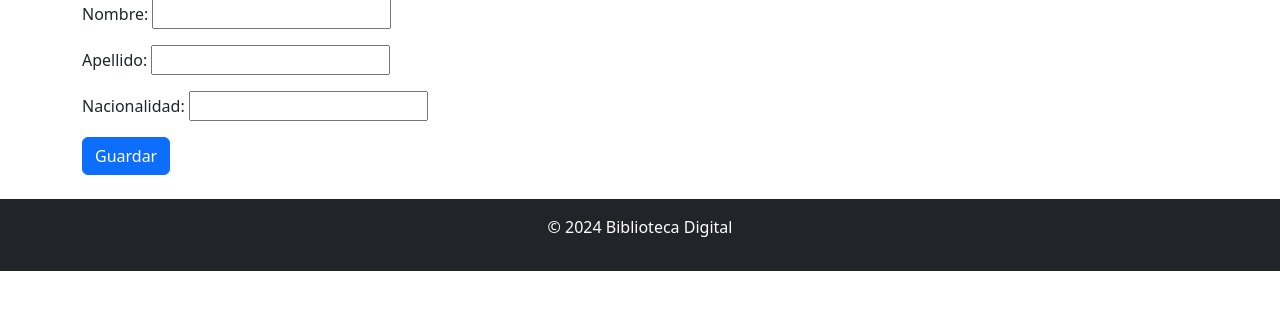
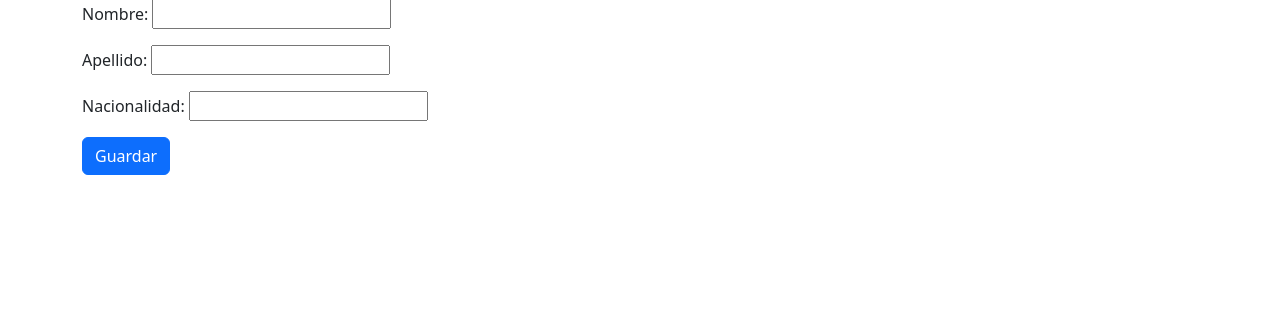
Before and after one commit to lfrazzetto/Tercera-pre-entrega-FrazzettoLucas, a Django app: page /agregar_autor/ in a window 1280 px wide. Shown: the part 183-493 px from the top of the page. Run offline with Django 4.2, Linux system fonts and the light colour scheme.

Commit message:
actualizando el file base.html

```diff
--- a/biblioteca/templates/biblioteca/base.html
+++ b/biblioteca/templates/biblioteca/base.html
@@ -31,9 +31,7 @@
     <main class="container my-4">
         {% block content %}{% endblock %}
     </main>
-    <footer class="bg-dark text-white text-center py-3">
-        <p>&copy; 2024 Biblioteca Digital</p>
-    </footer>
+
 </body>
 
 </html>
```
